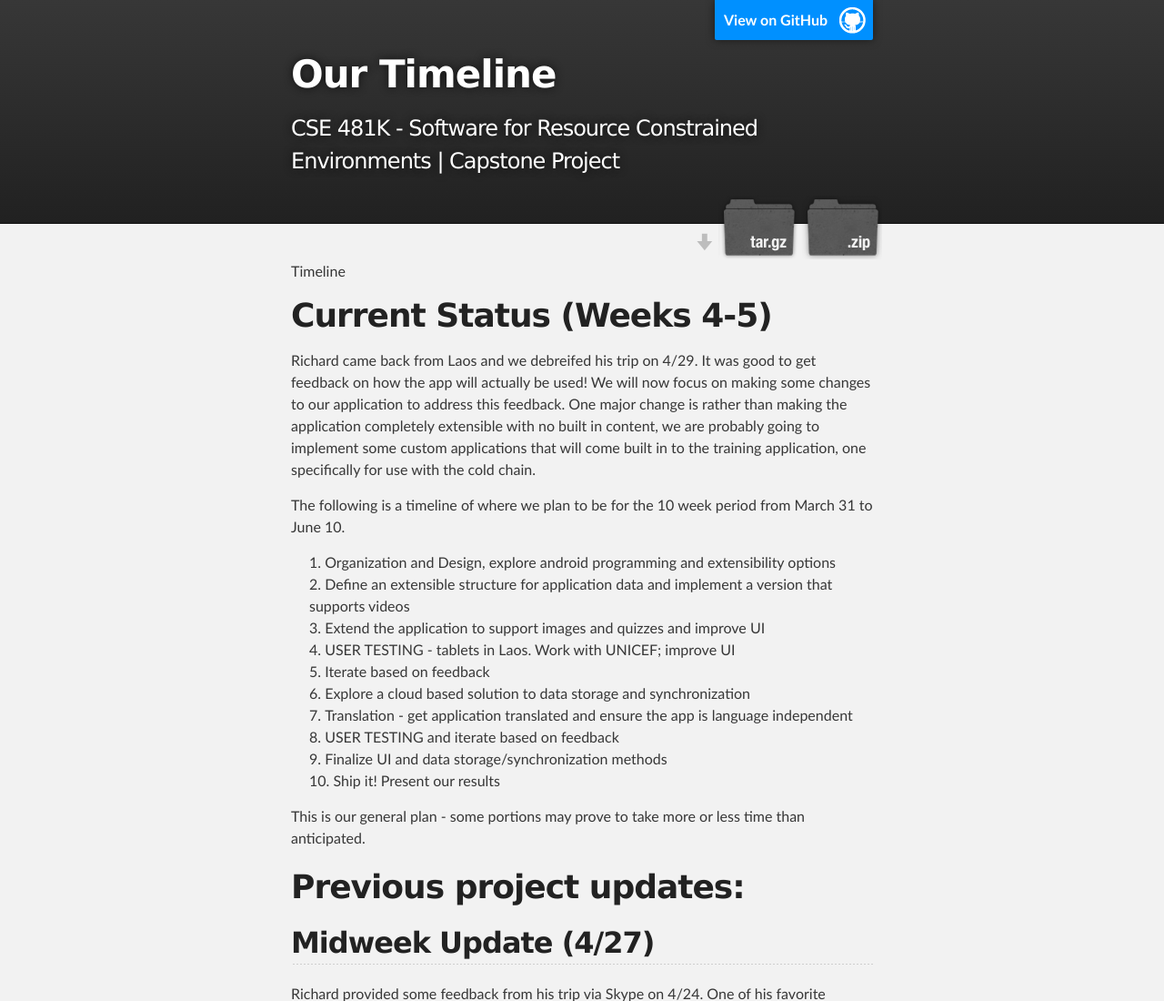
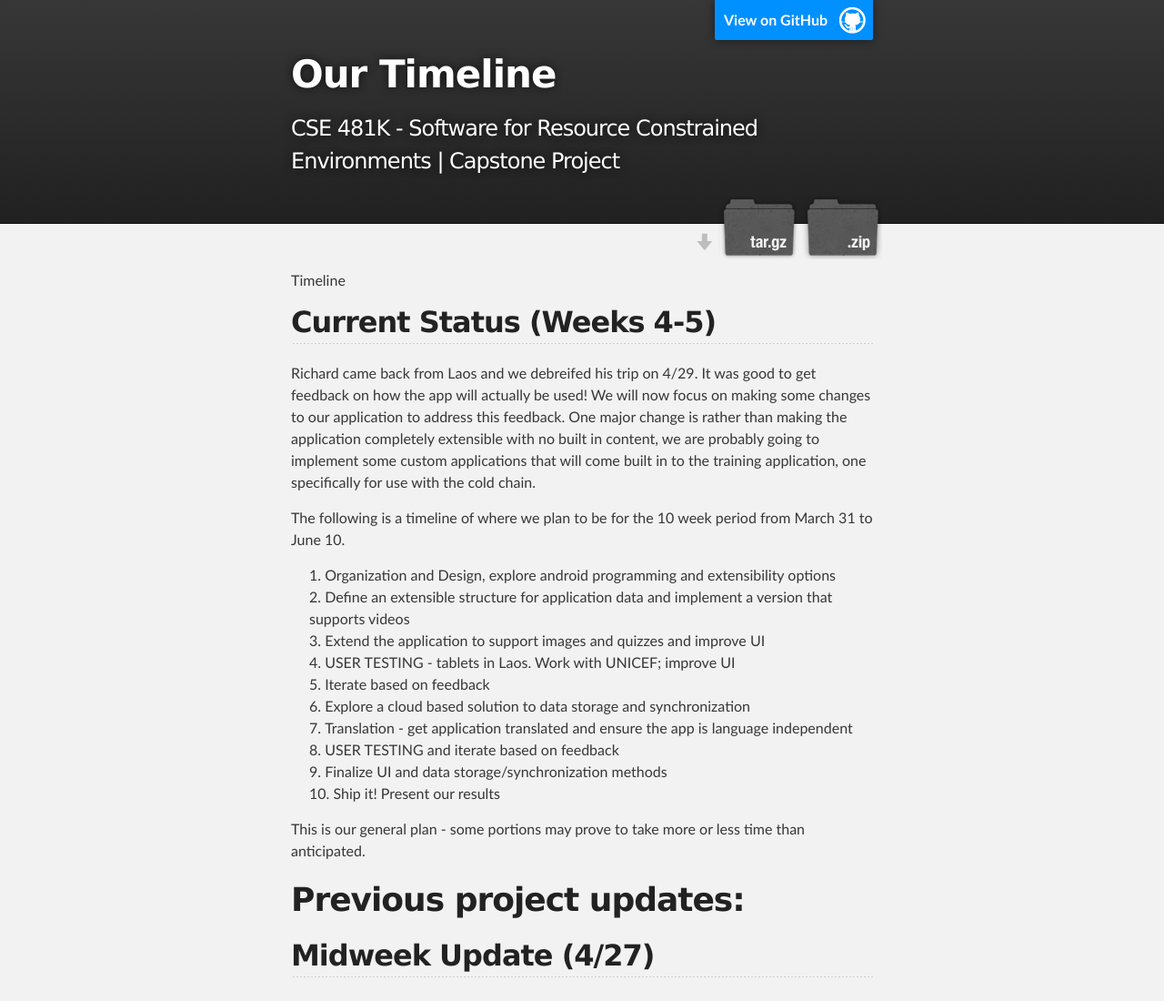
Before and after one commit to thans/LaosTrainingApp, a plain HTML site: page timeline.html in a window 1280 px wide. Shown: the top 1100 px of the page at 91% size. Drawn offline with Linux system fonts and the light colour scheme.

Commit message:
update timeline.html

```diff
--- a/timeline.html
+++ b/timeline.html
@@ -33,10 +33,10 @@
       <section id="main_content" class="inner">
 
 
-<a name="our-timeline" class="anchor" href="#our-timeline"><span class="octicon octicon-link"></span></a>Timeline</h1>
+<h1></h1><a name="our-timeline" class="anchor" href="#our-timeline"><span class="octicon octicon-link"></span></a>Timeline</h1>
 
-<h1>
-<a name="current-status-weeks-3-4" class="anchor" href="#current-status-weeks-3-4"><span class="octicon octicon-link"></span></a>Current Status (Weeks 4-5)</h1>
+<h2>
+<a name="current-status-weeks-3-4" class="anchor" href="#current-status-weeks-3-4"><span class="octicon octicon-link"></span></a>Current Status (Weeks 4-5)</h2>
 
 <p>Richard came back from Laos and we debreifed his trip on 4/29.  It was good to get feedback on how the app will actually be used!  We will now focus on making some changes to our application to address this feedback.  One major change is rather than making the application completely extensible with no built in content, we are probably going to implement some custom applications that will come built in to the training application, one specifically for use with the cold chain.
 </p>
```
